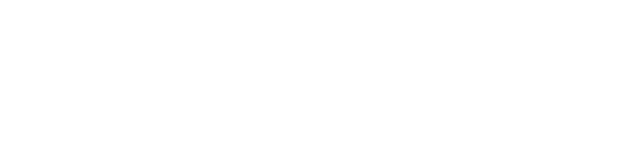
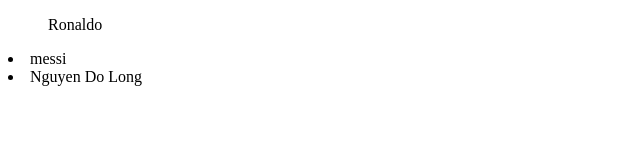
Before and after one commit to long05hn5/wed201c, a plain HTML site: page newwed/index.html in a window 1280 px wide. Shown: the whole page, without its empty margins (0-640 px from the left). Drawn offline with Linux system fonts and the light colour scheme.

Commit message:
update index.html

```diff
--- a/newwed/index.html
+++ b/newwed/index.html
@@ -6,6 +6,8 @@
     <title>Document</title>
 </head>
 <body>
-
+    <ul>Ronaldo</ul>
+    <li>messi</li>
+    <li>Nguyen Do Long</li>
 </body>
 </html>
```
